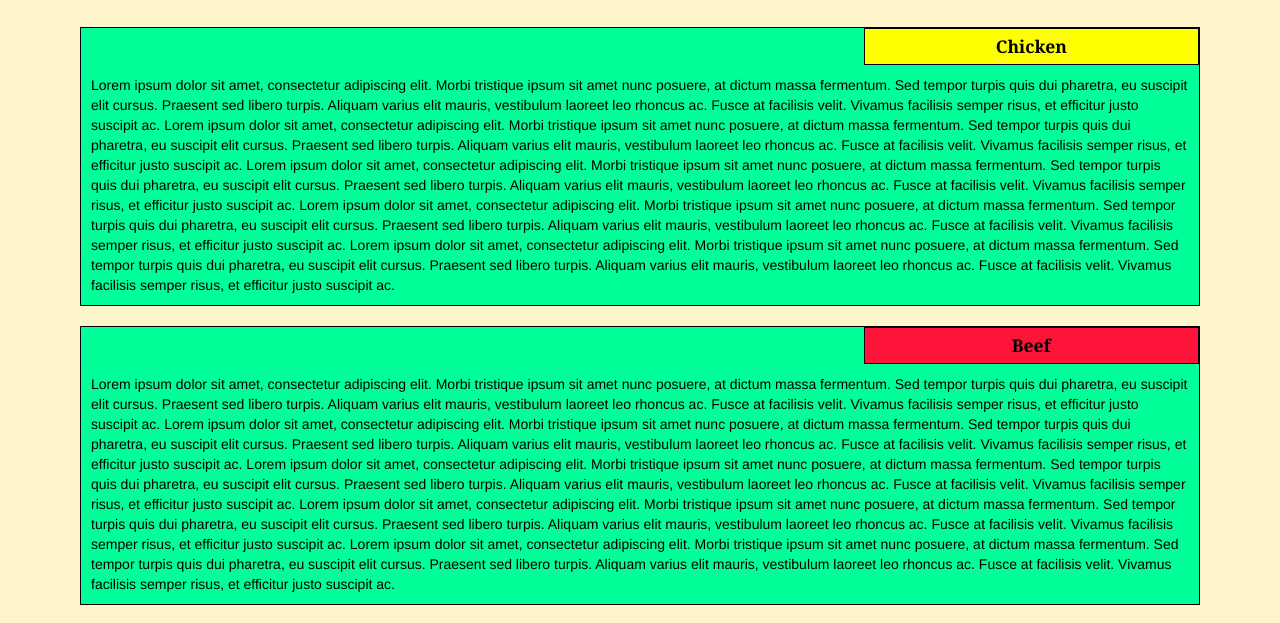
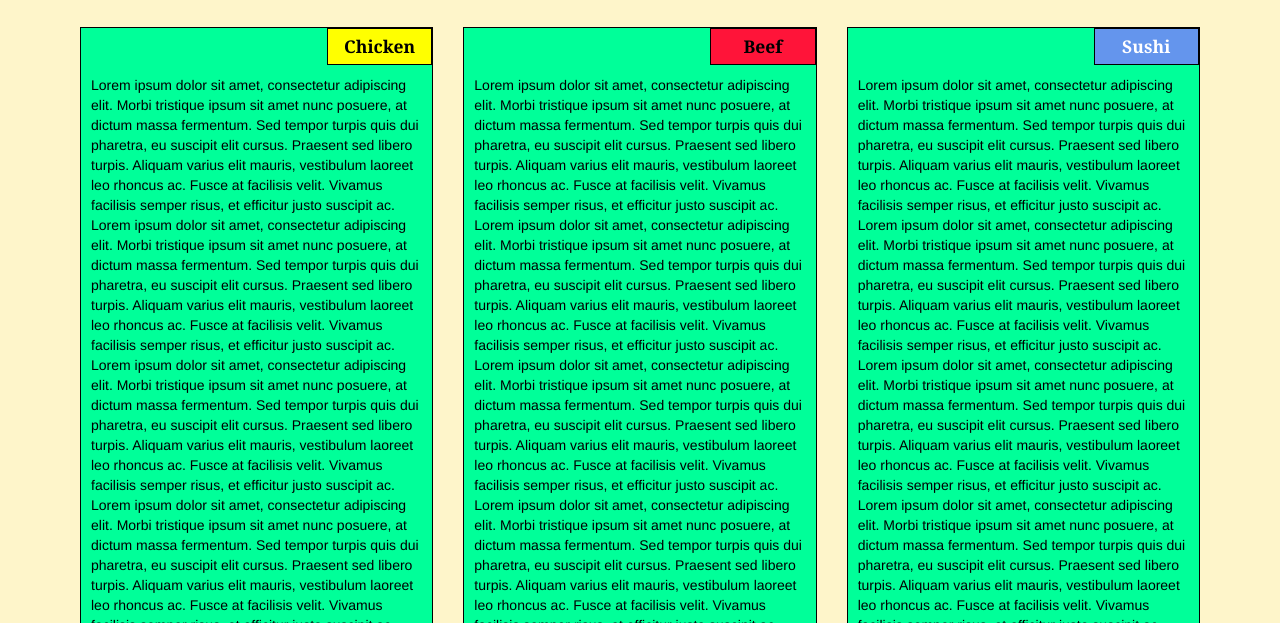
Before and after one commit to shusang92/shusang92.github.io, a plain HTML site: page module-3-solution/index.html in a window 1280 px wide. Shown: the part 153-776 px from the top of the page. Drawn offline with Linux system fonts and the light colour scheme; a script that the page names is missing.

Commit message:
Update index.html

```diff
--- a/module-3-solution/index.html
+++ b/module-3-solution/index.html
@@ -48,7 +48,7 @@
 	<h1 class="text-center">Our Menu</h1>
 
 	<div class="row container container-fluid">
-	<div class="col-md-12 col-sm-12 col-xs-12" id="chicken-div">
+	<div class="col-md-4 col-sm-6 col-xs-12" id="chicken-div">
 		<section>
 		<div id="chicken">
 			Chicken
@@ -58,7 +58,7 @@
 		</p>
 		</section>
 	</div>
-	<div class="col-md-12 col-sm-12 col-xs-12" id="beef-div">
+	<div class="col-md-4 col-sm-6 col-xs-12" id="beef-div">
 		<section>
 		<div id="beef">
 			Beef
@@ -68,7 +68,7 @@
 		</p>
 		</section>
 	</div>
-	<div class="col-md-12 col-sm-12 col-xs-12" id="sushi-div">
+	<div class="col-md-4 col-sm-6 col-xs-12" id="sushi-div">
 		<section>
 		<div id="sushi">
 			Sushi
```
